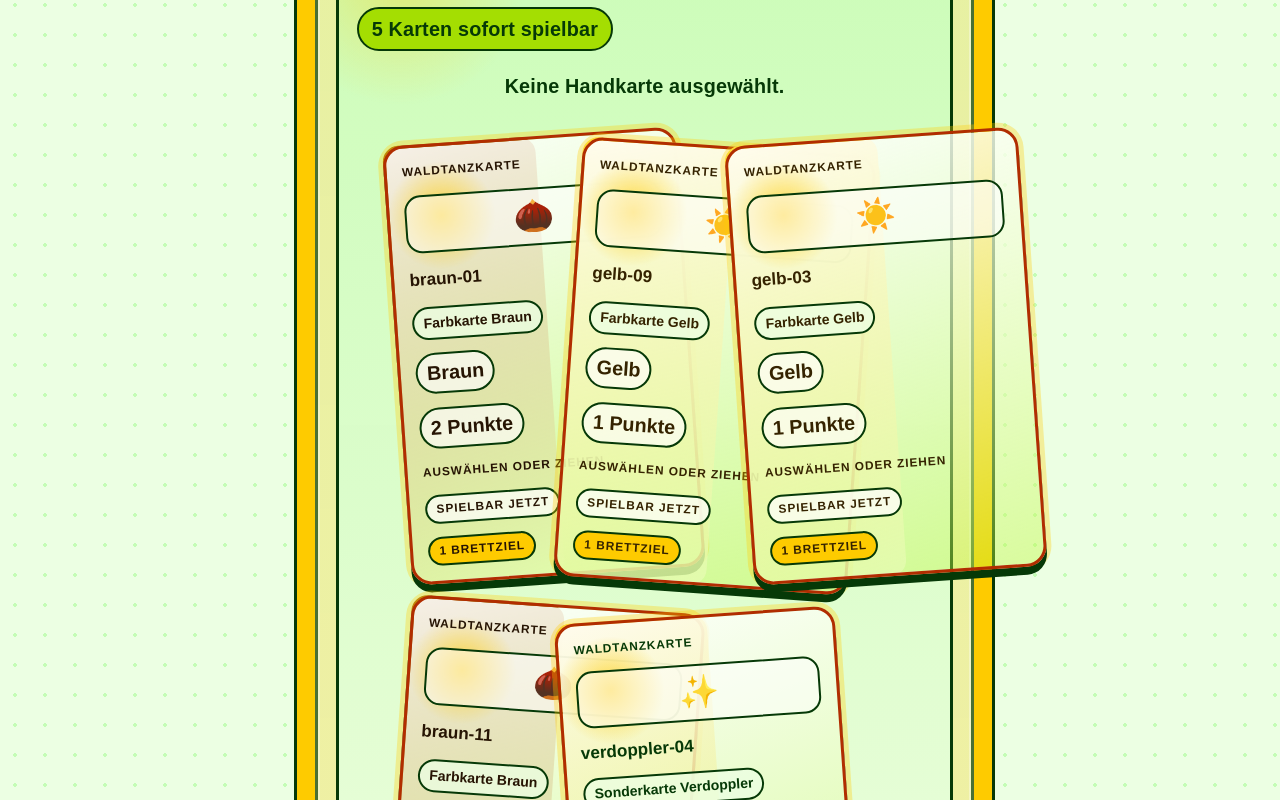
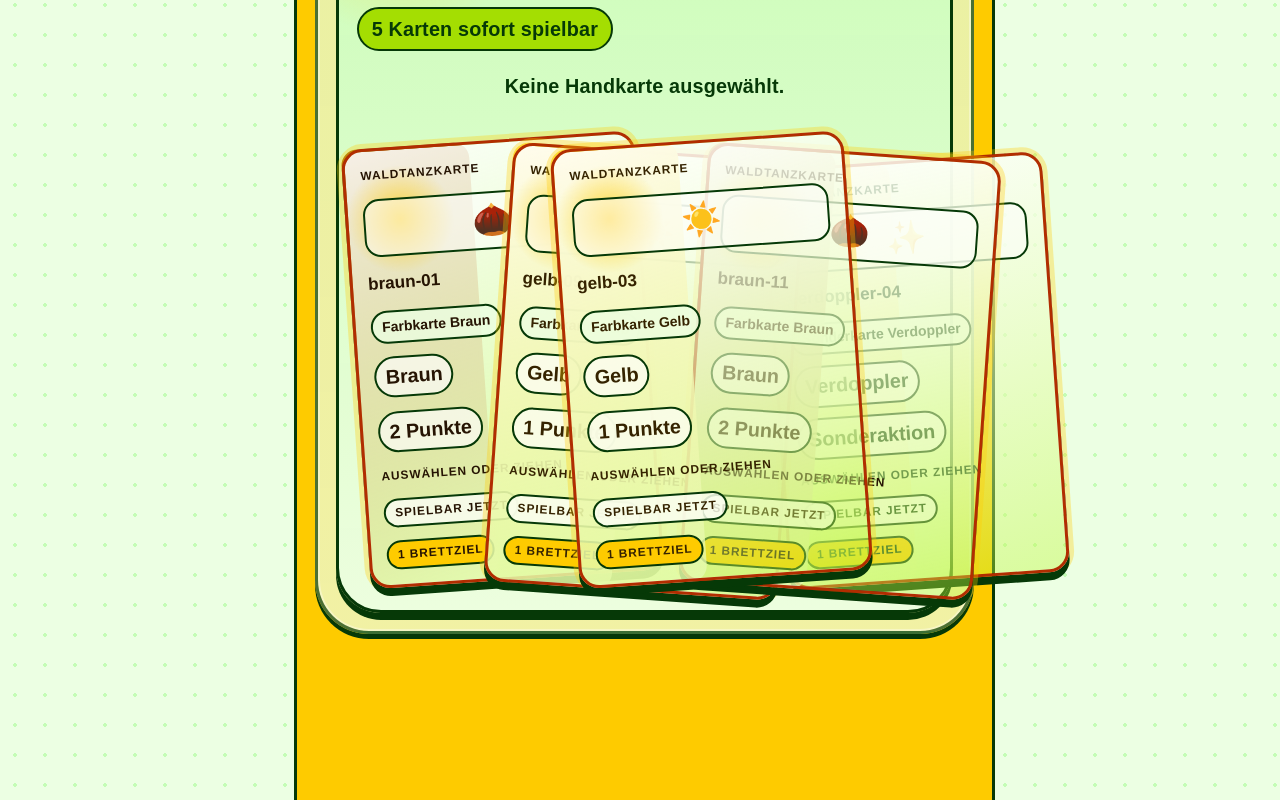
Before and after one commit to hanno79/schlangentanz-v2, a React (Vite) app: page / in a window 1280 px wide. Shown: the part 7240-8040 px from the top of the page. Built offline with nearby package versions, Linux system fonts and the light colour scheme.

Commit message:
M1ar: Handkarten als Tiefenfächer staffeln

```diff
--- a/src/App.css
+++ b/src/App.css
@@ -2167,12 +2167,64 @@ code {
   padding-block: 0.5rem 0.25rem;
 }
 
+.handkartenleiste--tiefenfaecher {
+  display: flex;
+  flex-wrap: nowrap;
+  align-items: end;
+  justify-content: center;
+  gap: 0;
+  padding-block: 0.75rem 0.35rem;
+  perspective: 900px;
+}
+
+.handkartenleiste--tiefenfaecher .handkarte {
+  width: clamp(6.35rem, 10vw, 8.25rem);
+  margin-inline: clamp(-1.2rem, -1.2vw, -0.35rem);
+  transform: translateY(var(--hand-faecher-y, 0)) rotate(var(--hand-faecher-rotation, 0deg));
+  transform-origin: 50% 100%;
+  z-index: var(--hand-faecher-z, 1);
+}
+
+.handkartenleiste--tiefenfaecher .handkarte:first-child,
+.handkartenleiste--tiefenfaecher .handkarte:last-child {
+  margin-inline: 0;
+}
+
+[class~="handkartenleiste--tiefenfaecher"] [class~="handkarte__button--karte"]:hover {
+  transform: translateY(-1.25rem) scale(1.08);
+  box-shadow: 0 11px 0 var(--st-color-border-strong), 0 0 0 5px rgba(254, 203, 0, 0.42);
+}
+
+[class~="handkartenleiste--tiefenfaecher"] [class~="handkarte--ausgewaehlt"] [class~="handkarte__button--karte"] {
+  animation: handkarte-tiefenfaecher-wackelt 900ms ease-in-out infinite;
+}
+
+@keyframes handkarte-tiefenfaecher-wackelt {
+  0%, 100% { transform: translateY(-1.6rem) rotate(-1.5deg) scale(1.12); }
+  50% { transform: translateY(-1.85rem) rotate(1.5deg) scale(1.14); }
+}
+
+@media (max-width: 720px) {
+  .handkartenleiste--tiefenfaecher {
+    flex-wrap: wrap;
+    gap: 0.45rem;
+  }
+
+  .handkartenleiste--tiefenfaecher .handkarte {
+    margin-inline: 0;
+  }
+}
+
 .handkartenleiste .handkarte:nth-child(2n + 1) {
   transform: rotate(-4deg);
 }
 
 .handkartenleiste .handkarte:nth-child(2n) {
   transform: rotate(4deg);
+}
+
+.handkartenleiste--tiefenfaecher .handkarte {
+  transform: translateY(var(--hand-faecher-y, 0)) rotate(var(--hand-faecher-rotation, 0deg));
 }
 
 .handkarte {
--- a/src/components/HandkartenPanel.tsx
+++ b/src/components/HandkartenPanel.tsx
@@ -9,7 +9,7 @@ Beschreibung: Spieltisch-Panel für die Handkarten des aktiven Spielers mit ausw
 # ÄNDERUNG 12.06.2026: R177 ergänzt farbspezifische Klassen für echte Kartenflächen statt generischer Klickkarten.
 */
 
-import { useId } from 'react'
+import { useId, type CSSProperties } from 'react'
 import type { QuestZugHinweis, SpielAktion, Spielkarte } from '../engine'
 import { farbeCssKlasse } from '../kartenfarben'
 
@@ -90,6 +90,21 @@ function zielartLabel(aktion: SpielAktion): string | null {
 
 function zielartenFuerAktionen(aktionen: SpielAktion[]): string[] {
   return Array.from(new Set(aktionen.map(zielartLabel).filter((label): label is string => label !== null)))
+}
+
+function tiefenfaecherStyle(index: number, anzahl: number, istAusgewaehlt: boolean): CSSProperties {
+  const maxAbstand = Math.max(1, (anzahl - 1) / 2)
+  const abstand = index - (anzahl - 1) / 2
+  const rotationsSchritt = Math.min(4, 16 / Math.max(1, anzahl - 1))
+  const rotation = Number((abstand * rotationsSchritt).toFixed(2))
+  const y = Number(((Math.abs(abstand) - maxAbstand) * 0.32).toFixed(2))
+  const z = istAusgewaehlt ? 99 : Math.round((maxAbstand - Math.abs(abstand)) * 10) + 1
+
+  return {
+    '--hand-faecher-rotation': `${rotation}deg`,
+    '--hand-faecher-y': `${y}rem`,
+    '--hand-faecher-z': z,
+  } as CSSProperties
 }
 
 export default function HandkartenPanel({
@@ -180,8 +195,8 @@ export default function HandkartenPanel({
       ) : (
         <p className="handkarten-status">Keine Handkarte ausgewählt.</p>
       )}
-      <ul className="handkartenleiste handkartenleiste--waldtanz-faecher">
-        {handkarten.map((karte) => {
+      <ul className="handkartenleiste handkartenleiste--waldtanz-faecher handkartenleiste--tiefenfaecher">
+        {handkarten.map((karte, index) => {
           const istFarbkarte = karte.typ === 'Farbkarte'
           const istAusgewaehlt = ausgewaehlteHandkarte?.id === karte.id
           const alleKartenAktionen = aktionenFuerHandkarte(legaleAktionen, karte.id)
@@ -197,6 +212,7 @@ export default function HandkartenPanel({
             <li
               key={karte.id}
               className={`handkarte handkarte--spielkarte handkarte--${istFarbkarte ? 'farbkarte' : 'sonderkarte'}${istFarbkarte ? ` handkarte--farbe-${farbeCssKlasse(karte.farbe)}` : ''}${istAusgewaehlt ? ' handkarte--ausgewaehlt' : ''}${istSpielbar ? ' handkarte--spielbar' : hatPflichtAbwurf ? ' handkarte--pflichtabwurf' : ' handkarte--wartet'}`}
+              style={tiefenfaecherStyle(index, handkarten.length, istAusgewaehlt)}
             >
               <button
                 type="button"
```
Also changed, not shown: 1 other file (tests, documents, lock files or other folders).
